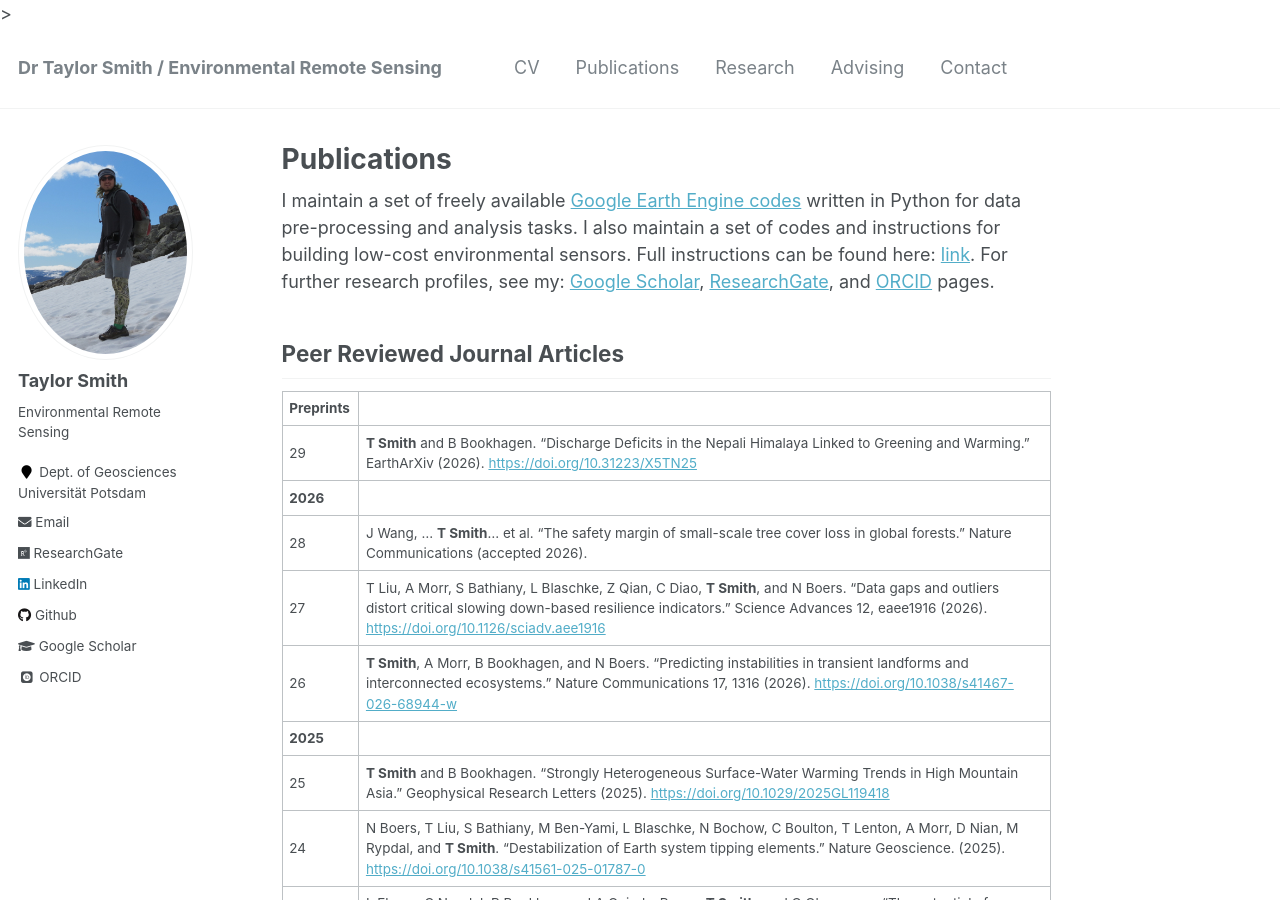
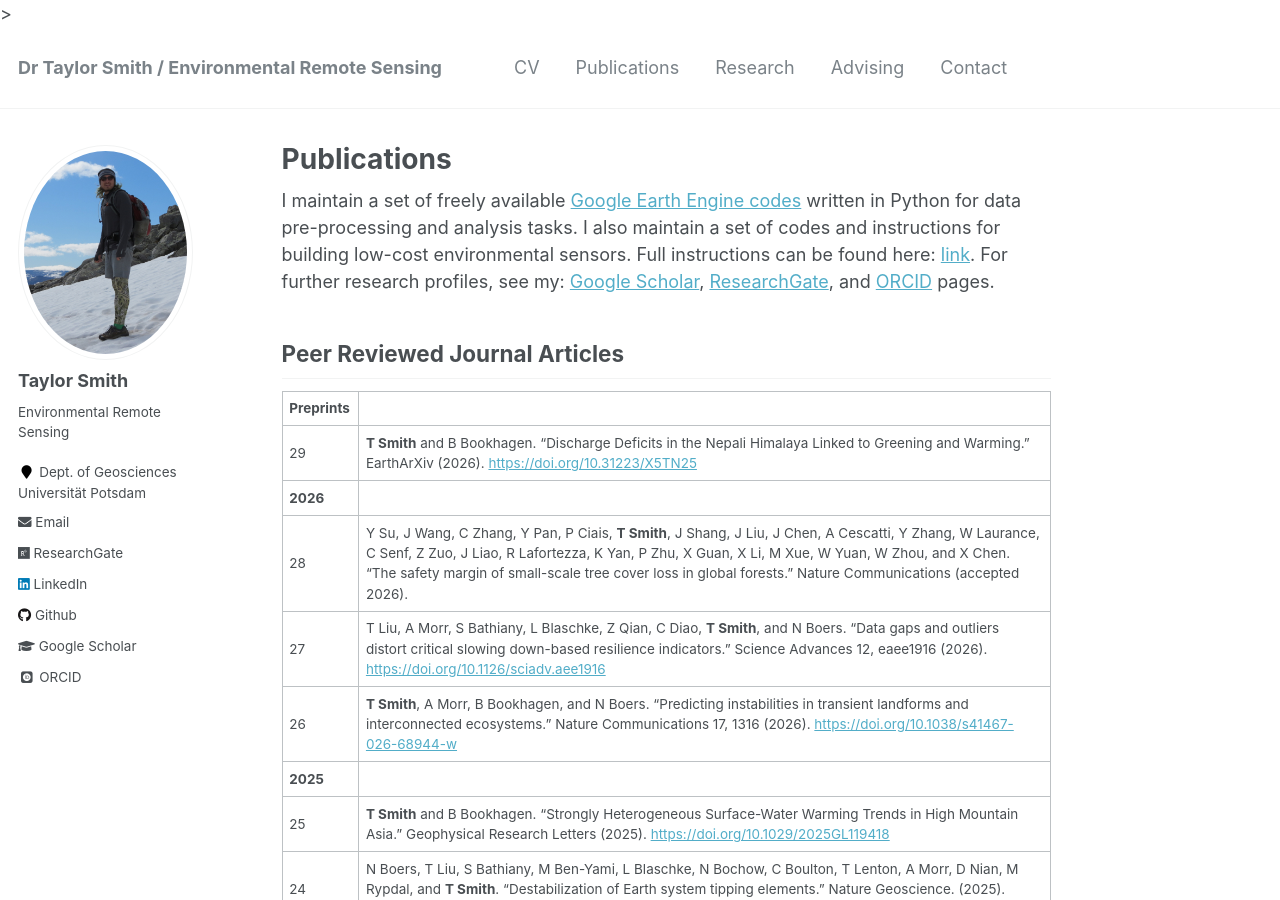
Before and after one commit to tasmi/tasmi.github.io, a Jekyll site: the page built from _pages/publications.md, in a window 1280 px wide and 900 px high. Built offline with Jekyll 4.4.1, drawn with Linux system fonts in a browser that asks for light colours; some web fonts are replaced.

Commit message:
Update publications.md

```diff
--- a/_pages/publications.md
+++ b/_pages/publications.md
@@ -12,7 +12,7 @@ I maintain a set of freely available [Google Earth Engine codes](https://github.
 | **Preprints**
 29 | **T Smith** and B Bookhagen. "Discharge Deficits in the Nepali Himalaya Linked to Greening and Warming." EarthArXiv (2026). [https://doi.org/10.31223/X5TN25](https://doi.org/10.31223/X5TN25)
 | **2026**
-28 | J Wang, ... **T Smith**... et al. "The safety margin of small-scale tree cover loss in global forests." Nature Communications (accepted 2026).
+28 | Y Su, J Wang, C Zhang, Y Pan, P Ciais, **T Smith**, J Shang, J Liu, J Chen, A Cescatti, Y Zhang, W Laurance, C Senf, Z Zuo, J Liao, R Lafortezza, K Yan, P Zhu, X Guan, X Li, M Xue, W Yuan, W Zhou, and X Chen. "The safety margin of small-scale tree cover loss in global forests." Nature Communications (accepted 2026).
 27 | T Liu, A Morr, S Bathiany, L Blaschke, Z Qian, C Diao, **T Smith**, and N Boers. "Data gaps and outliers distort critical slowing down-based resilience indicators." Science Advances 12, eaee1916 (2026). [https://doi.org/10.1126/sciadv.aee1916](https://doi.org/10.1126/sciadv.aee1916)
 26 | **T Smith**, A Morr, B Bookhagen, and N Boers. "Predicting instabilities in transient landforms and interconnected ecosystems." Nature Communications 17, 1316 (2026). [https://doi.org/10.1038/s41467-026-68944-w](https://doi.org/10.1038/s41467-026-68944-w)
 | **2025**
```
